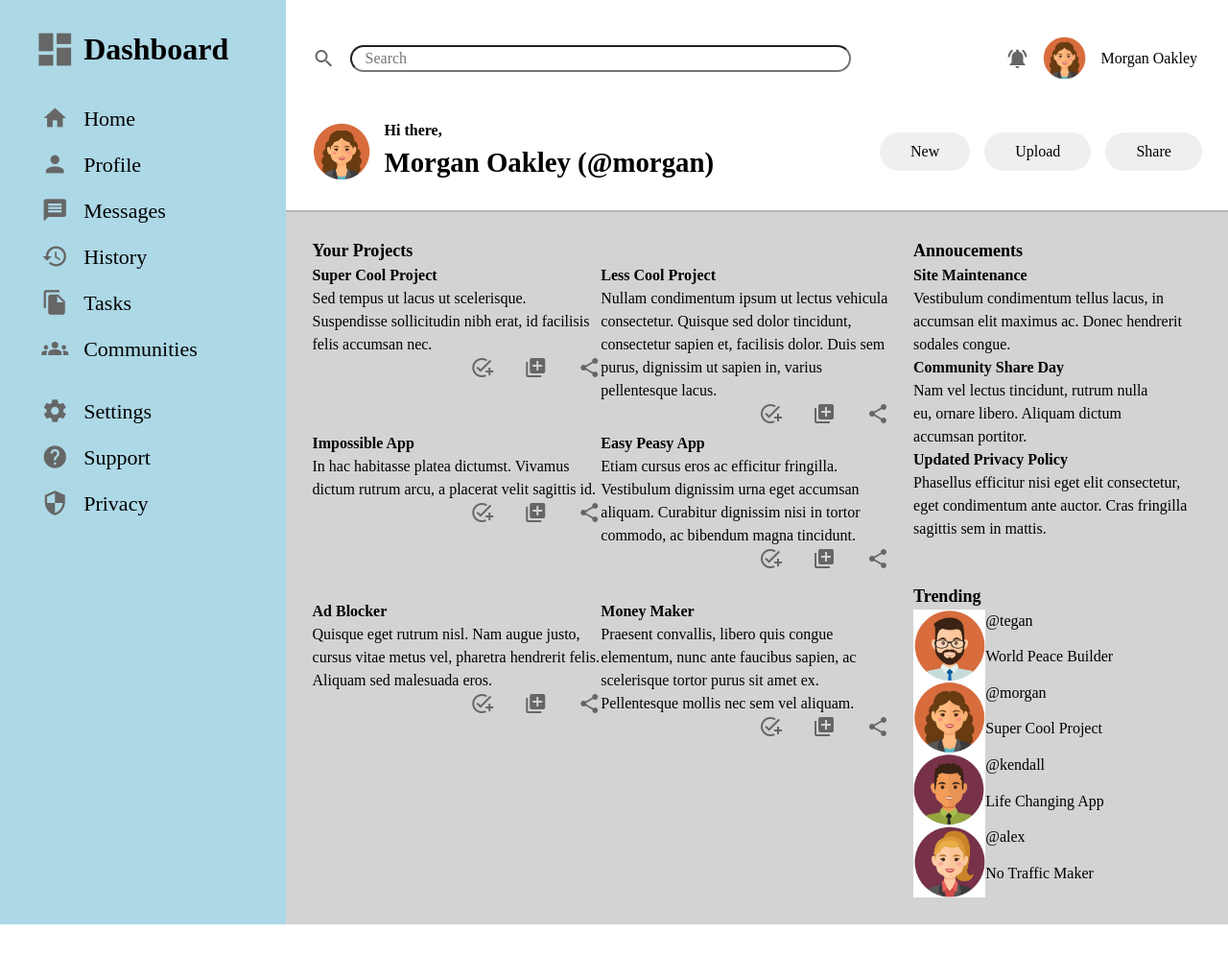
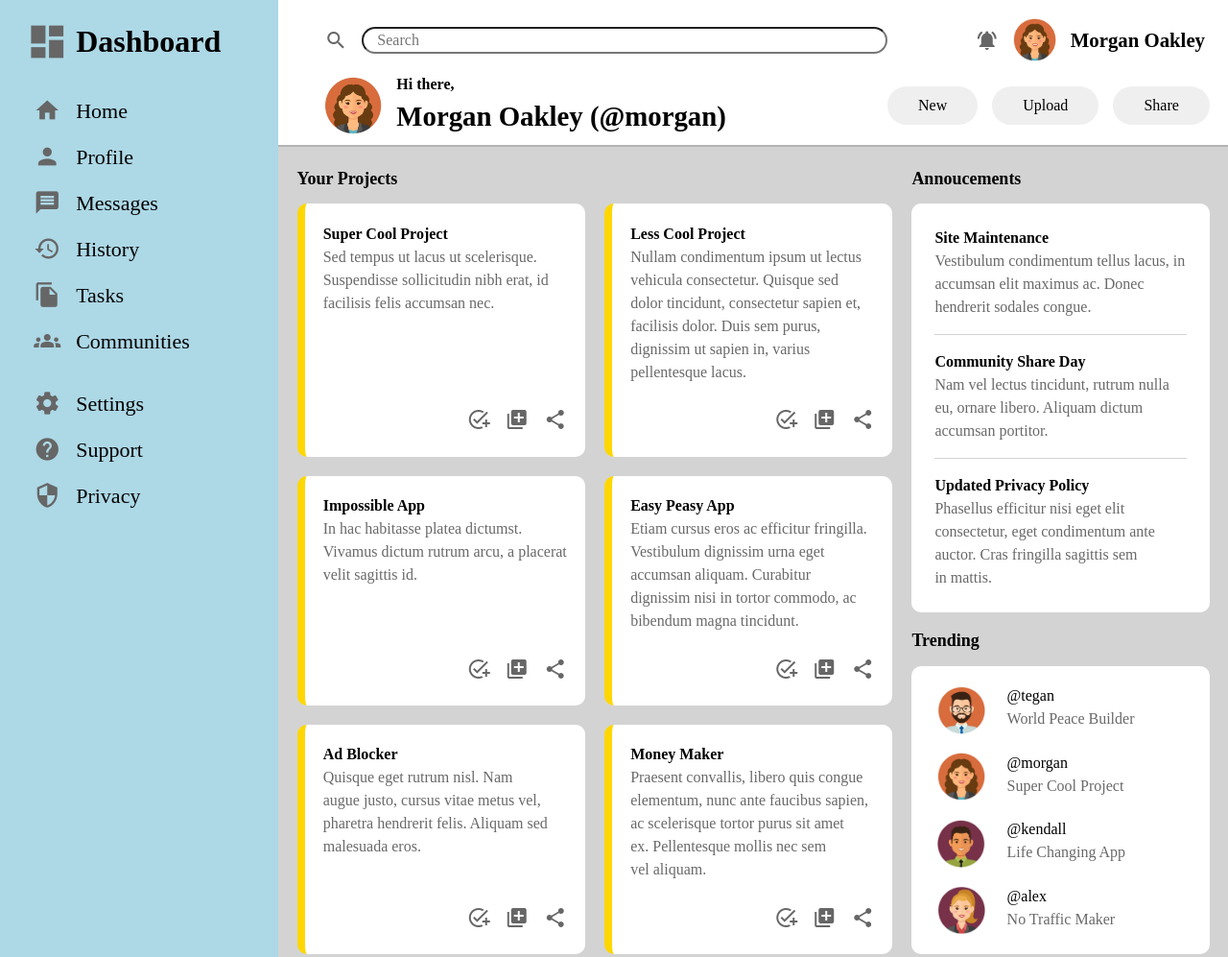
Before and after one commit to nepallium/Admin-Dashboard, a plain HTML site: page index.html in a window 1280 px wide. Shown: the top 997 px of the page at 96% size. Before the commit the page ends 963 px from the top, so only its background shows below. Drawn offline with Linux system fonts and the light colour scheme.

Commit message:
Finalize layout

```diff
--- a/index.html
+++ b/index.html
@@ -154,6 +154,8 @@
         <div class="right-side">
             <div class="annoucements">
                 <p class="category">Annoucements</p>
+                <div class="info-container">
+                    <!-- <div class="border"> -->
                         <div class="info">
                             <p class="title">Site Maintenance</p>
                             <p class="content">Vestibulum condimentum tellus lacus, in accumsan elit maximus ac. Donec hendrerit
@@ -169,10 +171,13 @@
                             <p class="content">Phasellus efficitur nisi eget elit consectetur, eget condimentum ante auctor. Cras
                                 fringilla sagittis sem in mattis.</p>
                         </div>
+                    <!-- </div> -->
+                </div>
             </div>
 
             <div class="trending">
                 <p class="category">Trending</p>
+                <div class="profiles-container">
                     <div class="profile">
                         <img src="avatars/avatar (2).jpg" alt="profile-picture">
                         <p class="name">@tegan</p>
@@ -195,6 +200,7 @@
                     </div>
                 </div>
             </div>
+        </div>
 
     </div>
 </body>
--- a/style.css
+++ b/style.css
@@ -40,11 +40,12 @@ a:visited {
 
 body {
     display: grid;
-    grid-template: max-content 1fr / max-content 3fr;
+    grid-template: auto 1fr / max-content 3fr;
+    grid-template-columns: max-content 3fr;
     height: 100vh;
 
     > * {
-        padding: 1.7rem;
+        padding: 1.2rem;
     }
 }
 
@@ -98,11 +99,12 @@ header {
     grid-row: 1;
 
     display: grid;
-    grid-template-rows: 1fr 1fr;
+    grid-template-rows: min-content 1fr;
     grid-template-columns: 4fr 1fr;
-    gap: 30px;
-
+    row-gap: 12px;
     border-bottom: 2px solid rgb(105, 105, 105, 50%);
+    padding-bottom: 0.5rem;
+    padding-left: 3rem;
 
     .search-bar, .profile-small, .media-options, .profile-big {
         display: flex;
@@ -112,6 +114,7 @@ header {
 
     .search-bar {
         input {
+            max-width: 600px;
             border-radius: 16px;
             flex: 1;
             padding: 0 14px;
@@ -122,6 +125,11 @@ header {
     .profile-small {
         justify-content: end;
         padding-right: 0.3rem;
+
+        p {
+            font-weight: bold;
+            font-size: 1.3rem;
+        }
     }
 
     .profile-big {
@@ -159,6 +167,10 @@ header {
         }
     }
 
+    .search-bar, .profile-small {
+        align-self: center;
+    }
+
 
     span:hover, button:hover, img:hover {
         cursor: pointer;
@@ -168,6 +180,10 @@ header {
 
 /* MAIN CONTENT */
 .main-content {
+    --content-gap: 20px;
+    --title-gap: 0.8rem;
+    --container-radius: 10px;
+
     background-color: lightgray;
 
     grid-row: 2;
@@ -175,32 +191,47 @@ header {
 
     display: grid;
     grid-template-columns: 2fr 1fr;
-    --content-gap: 25px;
     gap: var(--content-gap);
 
     /* Embolden titles */
     p:nth-child(1) {
         font-weight: bold;
     }
+    /* Lighten content text */
+    p:nth-of-type(2) {
+        color: rgb(105, 105, 105)
+    }
 
     .category {
         font-weight: bold;
         font-size: 18px;
+        margin-bottom: var(--title-gap);
     }
 
     /* LEFT SIDE */
     .left-side {
+        display: grid;
+        grid-template-rows: min-content 1fr;
+
 
         .projects {
             display: grid;
-            grid-template: repeat(3, 1fr) / 1fr 1fr;
+            grid-template: repeat(3, auto) / 1fr 1fr;
+            gap: var(--content-gap);
 
             .project {
-                grid-template-rows: repeat(3, 1fr);
+                display: grid;
+                grid-template-rows: min-content 1fr auto;
+
+                background-color: white;
+                padding: 1.2rem;
+                border-radius: var(--container-radius);
+                border-left: 8px solid gold;
+
 
                 .project-options {
                     display: flex;
-                    gap: 2rem;
+                    gap: 1rem;
                     justify-self: end;
                 }
             }
@@ -211,18 +242,64 @@ header {
     /* RIGHT SIDE */
     .right-side {
         display: grid;
-        grid-template-rows: 1fr 1fr;
-        gap: 2rem;
+        grid-template-rows: 1fr auto;
+        gap: 1rem;
+
+        .annoucements {
+            display: grid;
+            grid-template-rows: auto 1fr;
+
+            .info-container {
+                display: grid;
+                grid-template-rows: repeat(3, auto);
+                padding: 1.5rem; /* Keep padding around container */
+
+                border-radius: var(--container-radius);
+                background-color: white;
+
+                .info {
+                    padding: 1rem 0;
+                    border-bottom: 1px solid lightgrey;
+
+                    &:first-child {
+                        padding-top: 0;
+                        border-top: 0;
+                    }
+
+                    &:last-child {
+                        padding-bottom: 0;
+                        border-bottom: none;
+                    }
+                }
+            }
+        }
 
         .trending {
-            display: grid;
-            grid-template-rows: max-content repeat(4, 1fr);
+            --trending-gap: 1rem;
+
+            .profiles-container {
+                display: grid;
+                grid-template-rows: repeat(4, 1fr);
+
+                background-color: white;
+                height: 300px;
+                padding: 1.2rem;
+                gap: var(--trending-gap);
+                border-radius: var(--container-radius); /* Added for consistency */
+            }
 
             .profile {
                 display: grid;
-                grid-template: 1fr 1fr / 1fr 3fr;
+                grid-template: auto 1fr / 1fr 3fr;
+                column-gap: var(--trending-gap);
+                justify-content: center;
 
                 img {
+                    align-self: center;
+                    justify-self: center;
+                    height: auto;
+                    max-height: 50px;
+                    width: auto;
                     grid-row: span 2;
                 }
             }
```
Lines whose indentation alone changed are shown as unchanged.
